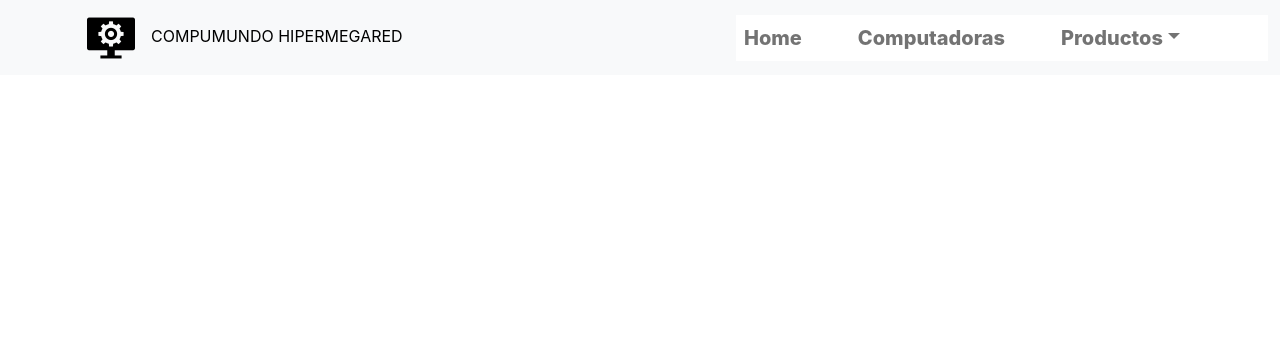
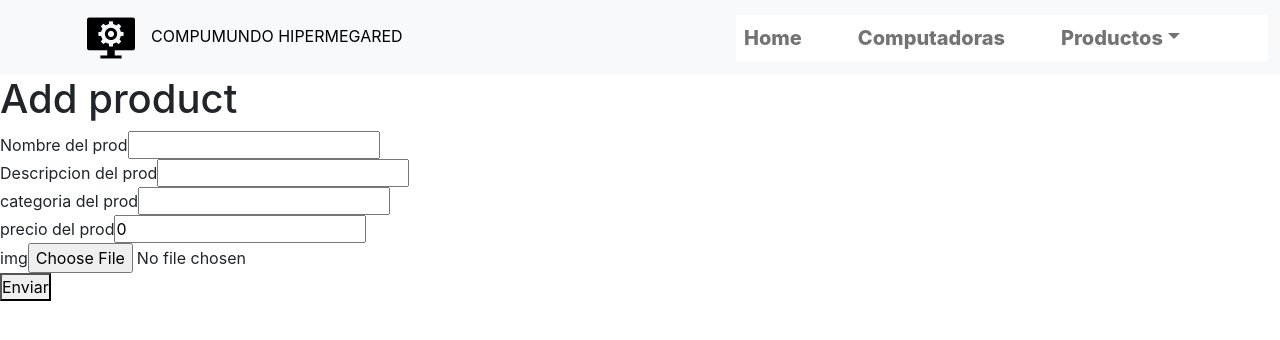
Before and after one commit to nahuelllp/compumundo_hipermegared, a React (Create React App) app: page /item/add in a window 1280 px wide. Shown: the top 340 px of the page. Built offline with nearby package versions, Linux system fonts and the light colour scheme; no server answers; the database is empty.

Commit message:
agregado el additem

```diff
--- a/src/App.js
+++ b/src/App.js
@@ -5,6 +5,7 @@ import ItemDetailContainer from './components/ItemDetailContainer/ItemDetailCont
 import { BrowserRouter, Routes, Route } from 'react-router-dom';
 import Cart from './components/Cart/Cart'
 import CartContextProvider from './components/Cart/CartContext';
+import AddItemContainer from './components/AddItem/AddItem';
 
 
 
@@ -37,6 +38,11 @@ function App() {
               element={<Cart />}
               />
 
+              <Route
+              exact
+              path="/item/add"
+              element={<AddItemContainer />}/>
+
             </Routes>
           </main>
 
--- /dev/null
+++ b/src/components/AddItem/AddItem.js
@@ -0,0 +1,101 @@
+import React, { useState } from "react";
+import { addDoc, collection } from 'firebase/firestore';
+import { dataBase } from "../../firebase";
+import { getDownloadURL, getStorage, ref, uploadBytes } from 'firebase/storage';
+
+
+const AddItemContainer = () => {
+
+const [titulo, setTitulo] = useState("")
+const [descripcion, setDescripcion] = useState("")
+const [categoria, setCategoria] = useState("")
+const [precio, setPrecio] = useState(0)
+const [image, setImage] = useState()
+
+
+
+//tomo los cambios en inputs
+const cambioTitulo = event => setTitulo(event.target.value)
+const cambioDescripcion = event => setDescripcion(event.target.value)
+const cambioCategoria = event => setCategoria(event.target.value)
+const cambioPrecio = event => setPrecio(event.target.value)
+const cambioImage = event => setImage(event.target.files[0])
+
+const submitForm = async (event) => {
+    event.preventDefault();
+    console.log(titulo)
+    //ver que no se introduzcan campos vacíos
+    if (![titulo, categoria, descripcion].some(field => field === "")) {
+
+
+        const itemCollection = collection(dataBase, "items")
+        let imgURL = ""
+
+        if(typeof image !== "undefined") {
+            //ref al storage
+            const storage = getStorage()
+            const imageName = (+ new Date()).toString(36)
+            const storageRef = ref(storage, `items/${imageName}`)
+
+            const uploadTask = await uploadBytes(storageRef, image)
+            imgURL = await getDownloadURL (uploadTask.ref)
+        }
+
+
+        const itemNuevo = {
+            titulo: titulo,
+            descripcion: descripcion,
+            categoria: categoria,
+            precio: precio,
+            img: imgURL
+        }
+
+        addDoc(itemCollection, itemNuevo)
+        .then(doc => {
+            console.log("Se guardó el documento correctamente", doc.id)
+        })
+        .catch(error => {
+            console.log(error)
+        })
+
+    } else {
+        console.log("campo vacío")
+    }
+}
+
+
+return (
+
+    <div>
+        <h1>Add product</h1>
+        <form onSubmit={submitForm} className="aa">
+            <div>
+                <label>Nombre del prod</label>
+                <input value={titulo} onChange={cambioTitulo} type="text"></input>
+            </div>
+            <div>
+                <label>Descripcion del prod</label>
+                <input value={descripcion} onChange={cambioDescripcion} type="text"></input>
+            </div>
+            <div>
+                <label>categoria del prod</label>
+                <input value={categoria} onChange={cambioCategoria} type="text"></input>
+            </div>
+            <div>
+                <label>precio del prod</label>
+                <input value={precio} onChange={cambioPrecio} type="number"></input>
+            </div>
+            <div>
+                <label>img</label>
+                <input name="file" onChange={cambioImage} type="file"></input>
+            </div>
+            <button type="submit">Enviar</button>
+        </form>
+    </div>
+
+)
+
+
+}
+
+export default AddItemContainer
```
Also changed, not shown: 1 other file (tests, documents, lock files or other folders).
